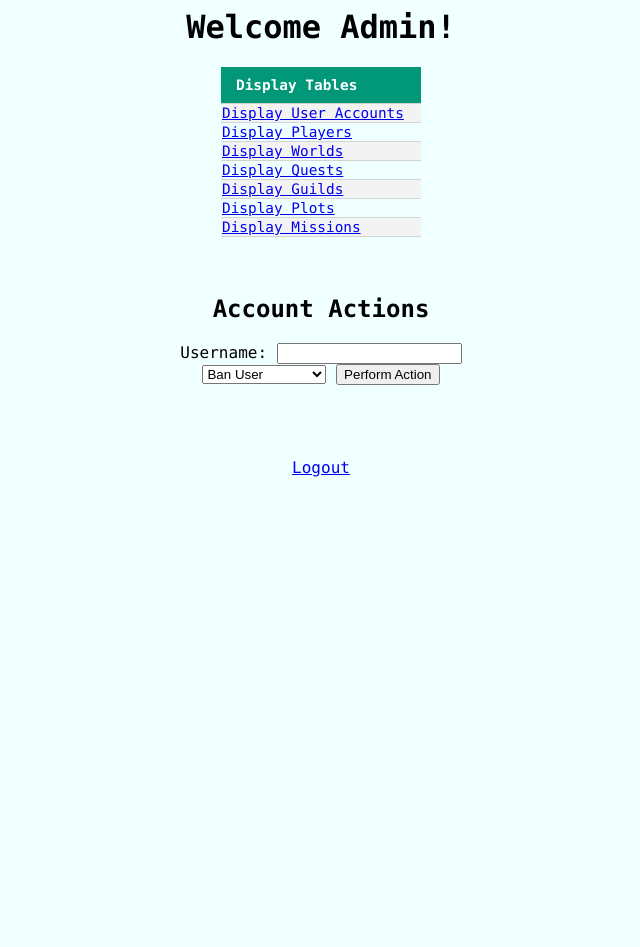
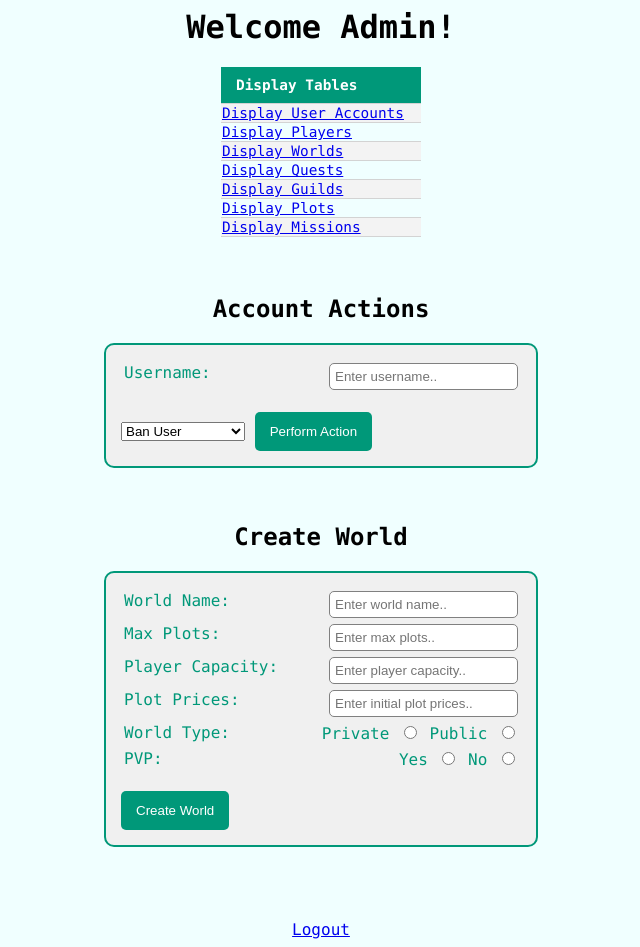
Before and after one commit to RiverRive/GuildQuest, a PHP site: page /adminHome.php in a window 1280 px wide. Shown: the whole page, without its empty margins (319-959 px from the left). Before the commit the page ends 477 px from the top, so only its background shows below. Run offline with PHP 8.4, Linux system fonts and the light colour scheme.

Commit message:
added create world form and styling

```diff
--- a/www/adminHome.php
+++ b/www/adminHome.php
@@ -3,6 +3,7 @@
 <title>Administration</title>
 <link rel="stylesheet" href="app.css">
 <link rel="stylesheet" href="tables.css">
+<link rel="stylesheet" href="adminPages.css">
 </head>
 <body class="adminHome">
 	<h1>Welcome Admin!</h1>
@@ -34,12 +35,19 @@
 
 	<br>
 	<br>
-	<div>
+	<div class="adminHome">
 	<h2>Account Actions</h2>
 
-	<form method="POST" action="adminActions.php">
-		<label for="user">Username:</label>
-		<input type="text" id="user" name="user"><br>
+	<form method="POST" action="adminActions.php" class="adminForm">
+		<div class="row">
+		  <div class="col-left">
+		    <label for="user">Username:</label>
+		  </div>
+		  <div class="col-right">
+		    <input type="text" id="user" name="user" placeholder="Enter username.."><br>
+		  </div>
+		</div>
+		<br>
 		<select id="adminAction" name="adminAction">
 			<option value="banUser">Ban User</option>
 			<option value="unBanUser">Unban User</option>
@@ -47,8 +55,74 @@
 		</select>
 		<input type="submit" id="performAction" value="Perform Action">
 	</form>
+	<br>
+	<br>
+	<h2>Create World</h2>
 
+	<form method="POST" action="addWorld.php" class="adminForm">
+		<div class="row">
+		  <div class="col-left">
+		    <label for="worldName">World Name:</label>
+		  </div>
+		  <div class="col-right">
+		    <input type="text" id="worldName" name="worldName" placeholder="Enter world name.."><br>
+		  </div>
+		</div>
 
+		<div class="row">
+		  <div class="col-left">
+		    <label for="maxPlots">Max Plots:</label>
+		  </div>
+		  <div class="col-right">
+		    <input type="text" id="maxPlots" name="maxPlots" placeholder="Enter max plots.."><br>
+		  </div>
+		</div>
+
+		<div class="row">
+		  <div class="col-left">
+		    <label for ="playerCap">Player Capacity:</label>
+		  </div>
+		  <div class="col-right">
+		    <input type="text" id="playerCap" name="playerCap" placeholder="Enter player capacity.."><br>
+		  </div>
+		</div>
+
+		<div class="row">
+  		  <div class="col-left">
+		    <label for="plotPrices">Plot Prices:</label>
+		  </div>
+		  <div class="col-right">
+		    <input type="text" id="plotPrices" name="plotPrices" placeholder="Enter initial plot prices.."><br>
+		  </div>
+		</div>
+
+		<div class="row">
+		  <div class="col-left">
+		    <label for="worldType">World Type:</label>
+		  </div>
+		  <div class="col-right">
+		    <label for="private">Private</label>
+		    <input type="radio" id="private" name="worldType" value="private">
+		    <label for="public">Public</label>
+		    <input type="radio" id="public" name="worldType" value="public"><br>
+		  </div>
+		</div>
+
+		<div class="row">
+		  <div class="col-left">
+		    <label for="pvp">PVP:</label>
+		  </div>
+  		  <div class="col-right">
+   		    <label for="true">Yes</label>
+                    <input type="radio" id="true" name="pvp" value="true">
+                    <label for="false">No</label>
+                    <input type="radio" id="false" name="pvp" value="false"><br>
+		  </div>
+		</div>
+
+		<br>
+		<input type="submit" id="createWorld" value="Create World">
+	</form>
 	</div>
 
 
--- a/www/adminPages.css
+++ b/www/adminPages.css
@@ -3,3 +3,66 @@
 	background-color: Azure;
 	text-align: center;
 }
+
+.adminHome {
+        font-family:Monaco, Helvetica, sans-serif;
+        text-align:center;
+        background-color:Azure;
+	display: block;
+}
+
+
+.adminForm {
+	background-color: #f0f0f0;
+	color: #009879;
+	min-width: 400px;
+	text-align: left;
+	display: inline-block;
+	border: 2px solid #009879;
+	padding: 15px;
+	border-radius: 10px;
+}
+
+
+.col-left {
+	float: left;
+}
+
+.col-right {
+	float: right;
+}
+
+.row {
+	padding: 3px;
+}
+
+.row:after {
+	content: "";
+	display: table;
+	clear: both;
+}
+
+
+input[type=submit] {
+	background-color:#009879;
+	color: white;
+	border-radius: 5px;
+	border:none;
+	padding: 12px 15px;
+	cursor: pointer;
+}
+
+input[type=submit]:hover {
+	background-color: #0098FF
+}
+
+input[type=text] {
+	background-color:white;
+	border:1px solid grey;
+	border-radius: 5px;
+	padding: 5px;
+}
+
+input[type=text]:focus {
+	border: 2px solid #0098FF;
+}
--- a/www/app.css
+++ b/www/app.css
@@ -33,11 +33,3 @@
 
 	background-size: auto;
 }
-
-
-
-.adminHome {
-	font-family:Monaco, Helvetica, sans-serif;
-	text-align:center;
-	background-color:Azure;
-}
```
